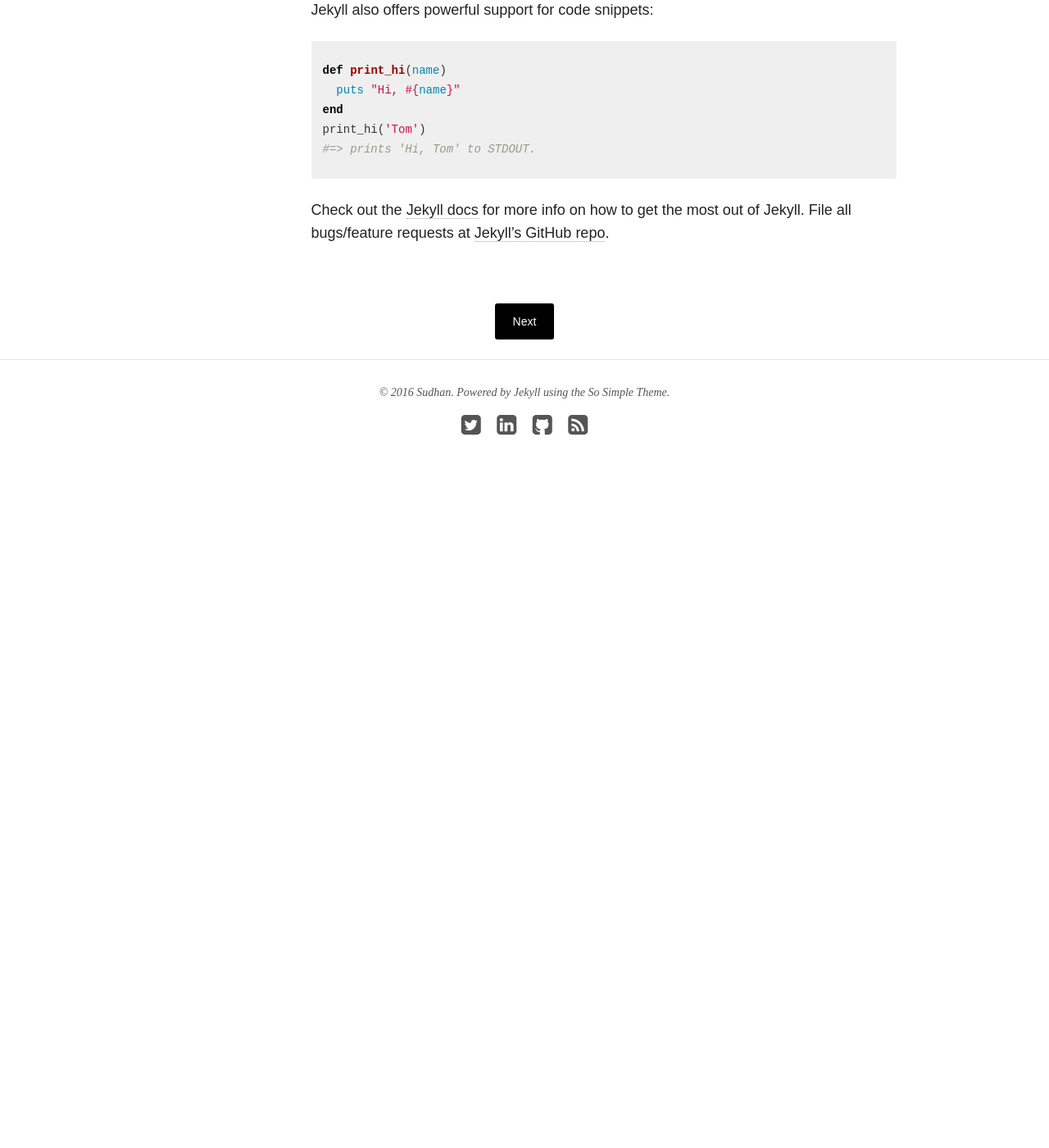
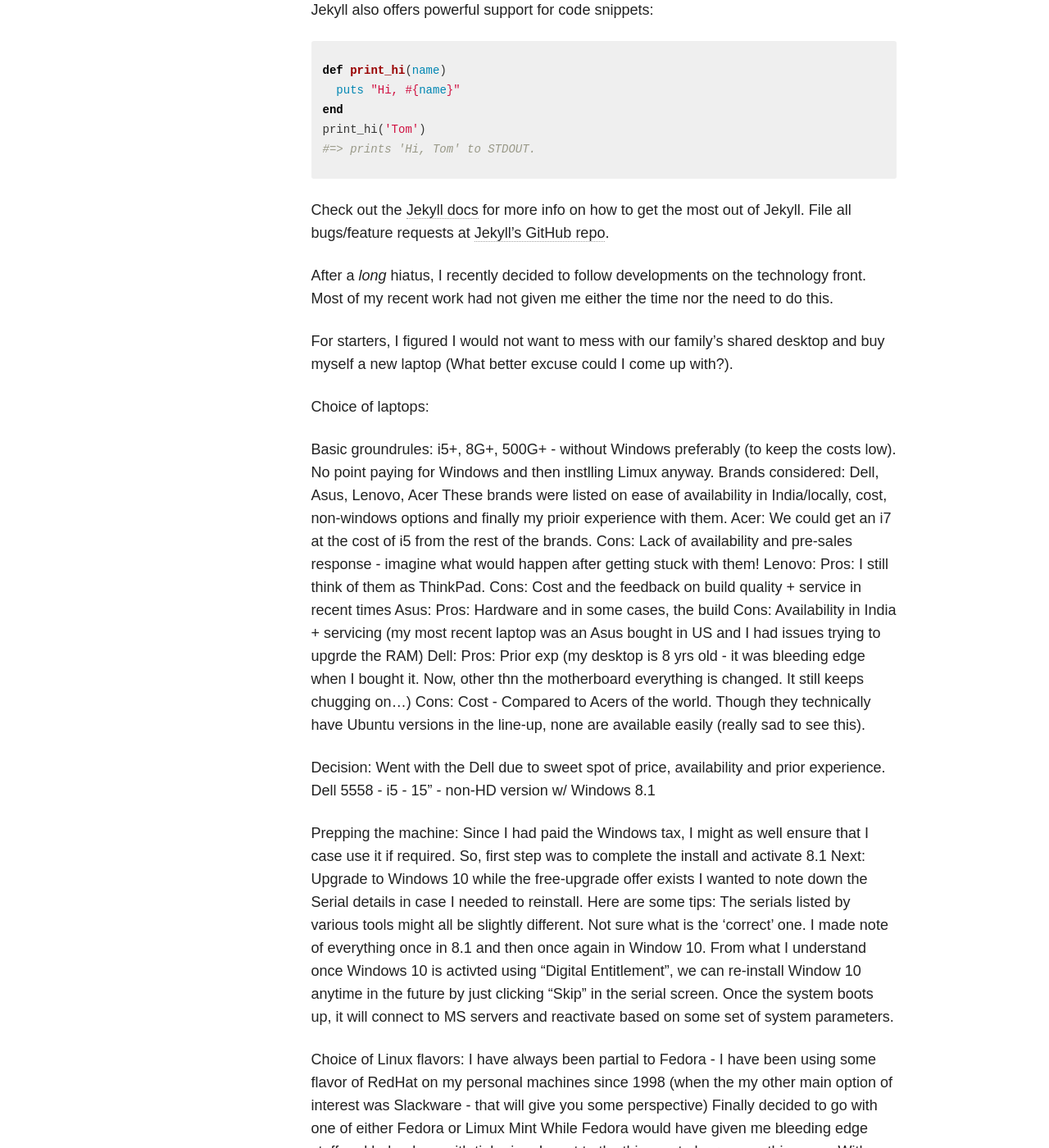
Before and after one commit to p2c2e/p2c2e.github.io, a Jekyll site: the page built from _posts/blog/2016-02-11-dell-install-linux-mint.md, in a window 1280 px wide and 1400 px high, scrolled down 832 px. Shown: the whole window at 82% size. Built offline with Jekyll 4.4.1, drawn with Linux system fonts in a browser that asks for light colours; nearby versions of some CDN libraries; before the commit the page ends 1462 px from its top, so only the background shows below that; some of the changed text lies outside the part shown.

Commit message:
Test all text

```diff
--- a/_posts/blog/2016-02-11-dell-install-linux-mint.md
+++ b/_posts/blog/2016-02-11-dell-install-linux-mint.md
@@ -31,3 +31,36 @@
 
 [jekyll-gh]: https://github.com/jekyll/jekyll
 [jekyll]:    http://jekyllrb.com
+
+After a *long* hiatus, I recently decided to follow developments on the technology front. Most of my recent work had not given me either the time nor the need to do this.
+
+For starters, I figured I would not want to mess with our family's shared desktop and buy myself a new laptop (What better excuse could I come up with?).
+
+Choice of laptops:
+
+Basic groundrules: i5+, 8G+, 500G+ - without Windows preferably (to keep the costs low). No point paying for Windows and then instlling Limux anyway.
+Brands considered: Dell, Asus, Lenovo, Acer
+These brands were listed on ease of availability in India/locally, cost, non-windows options and finally my prioir experience with them.
+Acer: We could get an i7 at the cost of i5 from the rest of the brands. Cons: Lack of availability and pre-sales response - imagine what would happen after getting stuck with them!
+Lenovo: Pros: I still think of them as ThinkPad. Cons: Cost and the feedback on build quality + service in recent times
+Asus: Pros: Hardware and in some cases, the build Cons: Availability in India + servicing (my most recent laptop was an Asus bought in US and I had issues trying to upgrde the RAM)
+Dell: Pros: Prior exp (my desktop is 8 yrs old - it was bleeding edge when I bought it. Now, other thn the motherboard everything is changed. It still keeps chugging on...)
+      Cons: Cost - Compared to Acers of the world. Though they technically have Ubuntu versions in the line-up, none are available easily (really sad to see this).
+
+Decision:
+	 Went with the Dell due to sweet spot of price, availability and prior experience.
+	 Dell 5558 - i5 - 15" - non-HD version w/ Windows 8.1
+
+Prepping the machine:
+	 Since I had paid the Windows tax, I might as well ensure that I case use it if required. So, first step was to complete the install and activate 8.1
+	 Next: Upgrade to Windows 10 while the free-upgrade offer exists
+	 I wanted to note down the Serial details in case I needed to reinstall. Here are some tips:
+		 The serials listed by various tools might all be slightly different. Not sure what is the 'correct' one. I made note of everything once in 8.1 and then once again in Window 10.
+		 From what I understand once Windows 10 is activted using "Digital Entitlement", we can re-install Window 10 anytime in the future by just clicking "Skip" in the serial screen. Once the system boots up, it will
+   connect to MS servers and reactivate based on some set of system parameters.
+
+Choice of Linux flavors:
+	 I have always been partial to Fedora - I have been using some flavor of RedHat on my personal machines since 1998 (when the my other main option of interest was Slackware - that will give you some perspective)
+	 Finally decided to go with one of either Fedora or Limux Mint
+		 While Fedora would have given me bleeding edge stuff and helped me with tinkering, I want to tke this opp to learn something new. With yum given way to dnf, I might as well learn apt-get/aptitude!
+		 Linux Mint Cinnamon was the choice
```
